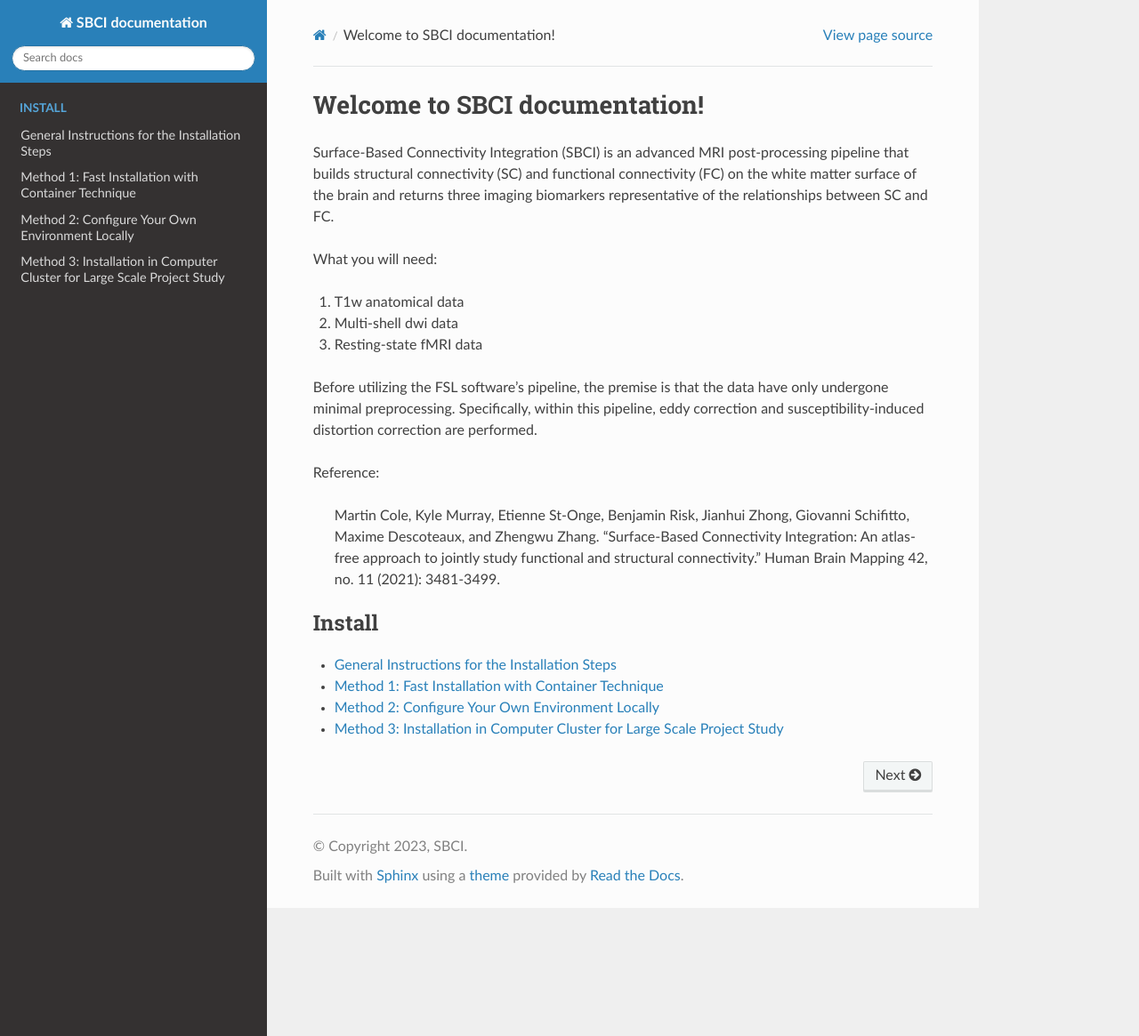
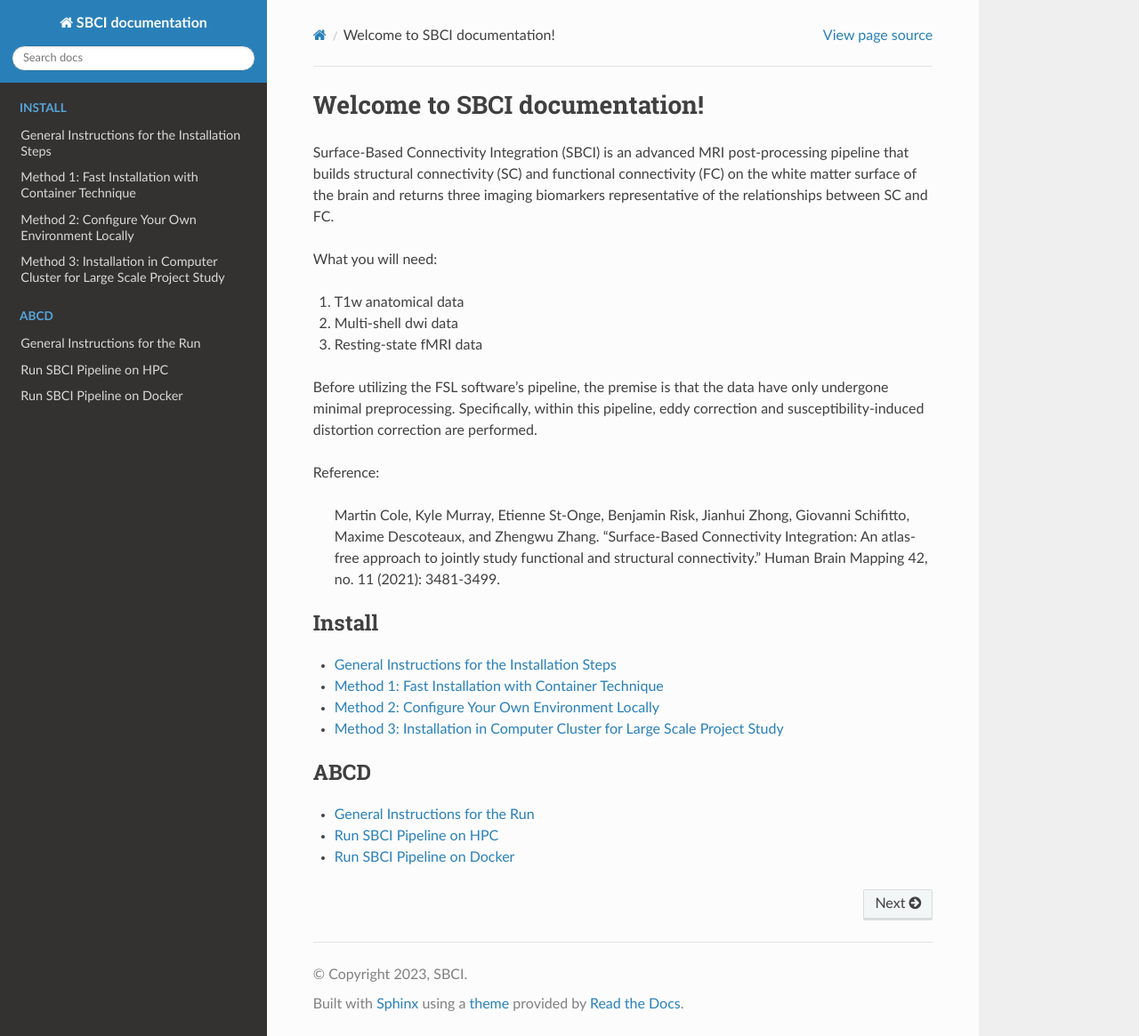
Before and after one commit to sbci-brain/SBCI_documentation, a Sphinx documentation site: the page built from source/index.rst, in a window 1280 px wide and 1165 px high. Shown: the whole window at 89% size. Built offline with Sphinx 7.4.7 and the Read the Docs theme 2.0.0, drawn with Linux system fonts in a browser that asks for light colours; some of the changed lines change nothing that is shown.

Commit message:
ABCD documentation updated

```diff
--- a/source/index.rst
+++ b/source/index.rst
@@ -27,3 +27,12 @@ Reference:
    installation/method1
    installation/method2
    installation/method3
+
+
+.. toctree::
+   :maxdepth: 1
+   :caption: ABCD
+
+   run/run_index
+   run/run_HPC
+   run/run_Docker
--- /dev/null
+++ b/source/run/run_Docker.rst
@@ -0,0 +1,120 @@
+.. _run_Docker:
+
+Run SBCI Pipeline on Docker
+==========================
+
+After following the previous steps, all pipeline-related folders can be found under ``/opt``.
+More specifically, all scripts related to the ABCD project can be found under ``/opt/SBCI_Pipeline/ABCD_example``.
+It is recommended to create a separate folder containing all subjects and their data, as well as the subjectlist file, where appropriate.
+
+1. Preprocessing the data
+^^^^^^^^^^^^^^^^^^^^^^^^^
+
+Preprocessing involves using the ``/opt/SBCI_Pipeline/ABCD_example/preprocess.sh`` script.
+Modify the paths in preprocess.sh to point to the correct locations before running it.
+``preprocess.sh`` requires three input arguments: the subject list location, output location, and script location.
+The subject list should point to a text file containing paths of all data to be processed.
+
+.. tip::
+
+    this software includes a follow-up process, it is recommended that the output folder and the data folder be in the same folder.
+
+Example Command for Preprocessing:
+
+.. code-block:: bash
+
+    ./preprocess.sh /Path_to_Datafolder/subjectlist /Path_to_Datafolder /opt/SBCI_Pipeline/ABCD_example
+
+Preprocessing steps include:
+
+1. Registration of T1 and DWI (Diffusion Weighted Imaging) data.
+2. Processing of T1 data with FreeSurfer software.
+3. Estimation of Fiber Orientation Distribution Functions (FODF).
+4. Processing of functional Magnetic Resonance Imaging (fMRI) data.
+
+
+2. Run PSC Process
+^^^^^^^^^^^^^^^^^^
+
+Similar to the previous step, use ``/opt/SBCI_Pipeline/ABCD_example/process_psc.sh``.
+Modify the paths in process_psc.sh before running.
+``process_psc.sh`` also requires three input parameters: subject list location, output location, and script location.
+
+Example Command for PSC Process:
+
+.. code-block:: bash
+
+    ./process_psc.sh /Path_to_Datafolder/subjectlist /Path_to_Datafolder /opt/SBCI_Pipeline/ABCD_example
+
+PSC processing steps include:
+
+1. Fiber tracking.
+2. Computing Particle Filtering Tractography (PFT) maps.
+3. Streamline tracking.
+4. Connectivity matrix computation.
+
+
+3. Run SBCI Process
+^^^^^^^^^^^^^^^^^^
+
+As with the previous steps, use ``/opt/SBCI_Pipeline/ABCD_example/process_sbci.sh``.
+Modify the paths in process_sbci.sh before execution.
+``process_sbci.sh`` requires three input parameters: subject list location, output location, and script location.
+
+Example Command for SBCI Process:
+
+.. code-block:: bash
+
+    ./process_sbci.sh /Path_to_Datafolder/subjectlist /Path_to_Datafolder /opt/SBCI_Pipeline/ABCD_example
+
+SBCI processing steps include:
+
+1. Processing SBCI grids.
+2. Preprocessing datasets.
+3. Running datasets.
+4. Processing surface data.
+5. Structural data analysis.
+6. Functional data analysis.
+
+
+4. Quality Control (QC)
+^^^^^^^^^^^^^^^^^^^^^^^
+The Quality Control (QC) process is integral to ensuring the integrity of data processing.
+It involves checking whether necessary files have been correctly created at each step of the workflow.
+For this purpose, we utilize three specific shell scripts: ``preprocess_qc.sh``, ``psc_qc.sh``, and ``sbci_qc.sh``.
+Each of the script takes three arguments: IN (subject list); DATA (path to find data); and  OUT (path to write the QC log).
+
+.. code-block:: bash
+
+    ./sbci_qc.sh /Path_to_Datafolder/subject_list /Path_to_Datafolder /Path_to_output_logfile
+
+
+After running the QC script, it's important to rename the QC log file for clarity and future reference.
+
+Renaming the QC Log File
+Use the mv command to rename the log file appropriately:
+
+.. code-block:: bash
+
+    mv sbci_qc_log sbci_qc_log_subject_list1
+
+To extract a list of subjects where the QC process failed, use the following shell script command:
+
+.. code-block:: bash
+
+    awk -F ' ' '/FAILED/ {print $1}' sbci_qc_log_subjectlist1 > preprocess_failed_subject_list1
+
+
+
+5. Clean Subject Folder
+^^^^^^^^^^^^^^^^^^^^^^^
+
+After the processing is complete, there are some final finishing touches. These include deleting unnecessary files and organizing the files in the output folder into one folder.
+These can be done by using the ``PATH/SBCI_Pipeline/ABCD_example/clean_subject_folders.sh`` script.
+
+.. code-block:: bash
+
+    ./clean_subject_folders.sh /Path_to_Datafolder/subject_list /Path_to_Datafolder /opt/SBCI_Pipeline/ABCD_example
+
+The final results have a folder for each subject containing all the result files, both structural and functional,
+named ``psc_sbci_final_files``. The path is ``/Path_to_Datafolder/subject_list/psc_sbci_final_files``.
--- /dev/null
+++ b/source/run/run_HPC.rst
@@ -0,0 +1,155 @@
+.. _run_HPC:
+
+Run SBCI Pipeline on HPC
+==========================
+
+
+1. Activate the Environment
+^^^^^^^^^^^^^^^^^^^^^^^^^^^
+
+It's recommended to manage and activate environments using the ``~/.bashrc_sbci`` file across all installation systems.
+This ensures consistency in the environment for every software run.
+
+Example .bashrc_sbci Configuration for UNC Longleaf Environment:
+
+
+.. code-block:: bash
+
+    # .bashrc_sbci for UNC Longleaf environment
+
+    # Load necessary modules
+    module load qt/5.8.0 gcc/6.3.0 mrtrix3/3.0.3 freesurfer/6.0.0 ants/2.3.1 fsl/5.0.9
+    module load java/10.0.2 matlab/2017b dcm2niix/1.0.20190902 pigz/2.6 anaconda/4.3.0
+    module load git
+
+    # Unload the python module to avoid conflicts
+    module unload python
+
+    # Configure conda for Longleaf compatibility
+    source /nas/longleaf/apps/anaconda/4.3.0/anaconda/etc/profile.d/conda.sh
+
+    # Direct to Freesurfer installation
+    export PATH="/nas/longleaf/apps/freesurfer/6.0.0/freesurfer/fsfast/bin:$PATH"
+    export PATH="/nas/longleaf/apps/freesurfer/6.0.0/freesurfer/fsfast/toolbox:$PATH"
+
+    # Update PATH and PYTHONPATH for the PSC installation
+    export PATH="/PATH/TO/PSC_PIPELINE/scripts:$PATH"
+    export PYTHONPATH="/PATH/TO/PSC_PIPELINE:$PYTHONPATH"
+
+    # Point to the Ants installation directory
+    export ANTSPATH="/nas/longleaf/apps/ants/2.3.1/src/build/bin/"
+
+    # Initialize Freesurfer environment
+    source /nas/longleaf/apps/freesurfer/6.0.0/freesurfer/SetUpFreeSurfer.sh
+
+    # Activate the specific Python environment for the pipeline
+    conda activate sbci
+
+
+
+2. Preprocessing the data
+^^^^^^^^^^^^^^^^^^^^^^^^^
+
+Preprocessing involves using the ``PATH/SBCI_Pipeline/ABCD_example/preprocess.sh`` script.
+Modify the paths in preprocess.sh to point to the correct locations before running it.
+``preprocess.sh`` requires three input arguments: the subject list location, output location, and script location.
+The subject list should point to a text file containing paths of all data to be processed.
+
+Example Command for Preprocessing:
+
+.. code-block:: bash
+
+    ./preprocess.sh /Path_to_Datafolder/subjectlist /Path_to_Outputfolder /Path/SBCI_Pipeline/ABCD_example
+
+Preprocessing steps include:
+
+1. Registration of T1 and DWI (Diffusion Weighted Imaging) data.
+2. Processing of T1 data with FreeSurfer software.
+3. Estimation of Fiber Orientation Distribution Functions (FODF).
+4. Processing of functional Magnetic Resonance Imaging (fMRI) data.
+
+
+3. Run PSC Process
+^^^^^^^^^^^^^^^^^^
+
+Similar to the previous step, use ``PATH/SBCI_Pipeline/ABCD_example/process_psc.sh``.
+Modify the paths in process_psc.sh before running.
+``process_psc.sh`` also requires three input parameters: subject list location, output location, and script location.
+
+Example Command for PSC Process:
+
+.. code-block:: bash
+
+    ./process_psc.sh /Path_to_Datafolder/subjectlist /Path_to_Outputfolder /Path/SBCI_Pipeline/ABCD_example
+
+PSC processing steps include:
+
+1. Fiber tracking.
+2. Computing Particle Filtering Tractography (PFT) maps.
+3. Streamline tracking.
+4. Connectivity matrix computation.
+
+
+4. Run SBCI Process
+^^^^^^^^^^^^^^^^^^
+
+As with the previous steps, use ``PATH/SBCI_Pipeline/ABCD_example/process_sbci.sh``.
+Modify the paths in process_sbci.sh before execution.
+``process_sbci.sh`` requires three input parameters: subject list location, output location, and script location.
+
+Example Command for SBCI Process:
+
+.. code-block:: bash
+
+    ./process_sbci.sh /Path_to_Datafolder/subjectlist /Path_to_Outputfolder /Path/SBCI_Pipeline/ABCD_example
+
+SBCI processing steps include:
+
+1. Processing SBCI grids.
+2. Preprocessing datasets.
+3. Running datasets.
+4. Processing surface data.
+5. Structural data analysis.
+6. Functional data analysis.
+
+
+
+5. Quality Control (QC)
+^^^^^^^^^^^^^^^^^^^^^^^
+The Quality Control (QC) process is integral to ensuring the integrity of data processing.
+It involves checking whether necessary files have been correctly created at each step of the workflow.
+For this purpose, we utilize three specific shell scripts: ``preprocess_qc.sh``, ``psc_qc.sh``, and ``sbci_qc.sh``.
+
+.. code-block:: bash
+
+    ./sbci_qc.sh /Path_to_Datafolder/subject_list /Path_to_Datafolder /Path_to_output_logfile
+
+
+After running the QC script, it's important to rename the QC log file for clarity and future reference.
+
+Renaming the QC Log File
+Use the mv command to rename the log file appropriately:
+
+.. code-block:: bash
+
+    mv sbci_qc_log sbci_qc_log_subject_list1
+
+To extract a list of subjects where the QC process failed, use the following shell script command:
+
+.. code-block:: bash
+
+    awk -F ' ' '/FAILED/ {print $1}' sbci_qc_log_subjectlist1 > preprocess_failed_subject_list1
+
+
+6. Clean Subject Folder
+^^^^^^^^^^^^^^^^^^^^^^^
+After the processing is complete, there are some final finishing touches. These include deleting unnecessary files and organizing the files in the output folder into one folder.
+These can be done by using the ``PATH/SBCI_Pipeline/ABCD_example/clean_subject_folders.sh`` script.
+
+
+.. code-block:: bash
+
+    ./clean_subject_folders.sh /Path_to_Datafolder/subject_list /Path_to_Datafolder /Path/SBCI_Pipeline/ABCD_example
+
+The final results have a folder for each subject containing all the result files, both structural and functional,
+named ``psc_sbci_final_files``. The path is ``/Path_to_Datafolder/subject_list/psc_sbci_final_files``.
--- /dev/null
+++ b/source/run/run_index.rst
@@ -0,0 +1,28 @@
+General Instructions for the Run
+=============================================
+
+Before running the software, ensure the data are followed the ``BIDS`` format, refer to the BIDS website for more details: https://bids.neuroimaging.io/.
+
+1. Subject-Specific Directories
+For each subject, prepare the following three folders under ``Data_Path/Subject_ID/``:
+
+``anat``: Contains T1-weighted Imaging Files.
+
+``dwi``: Includes Diffusion Weighted Imaging (DWI) Files, b-value Files, and b-vector Files.
+
+``func``: Stores Functional MRI Data Files.
+
+2. SBCI Configuration File
+
+``PATH/SBCI_Pipeline/sbci_config.json``: Modify the sbci_config.json file according to your specific task requirements.
+
+3. Subject List File
+
+``Data_Path/subjectlist.txt``: This file should list the specific data storage locations for all subjects.
+
+
+For more details, please refer to the following pages:
+
+1. :ref:`run_HPC`
+
+2. :ref:`run_Docker`
```
Also changed, not shown: 9 other files.
